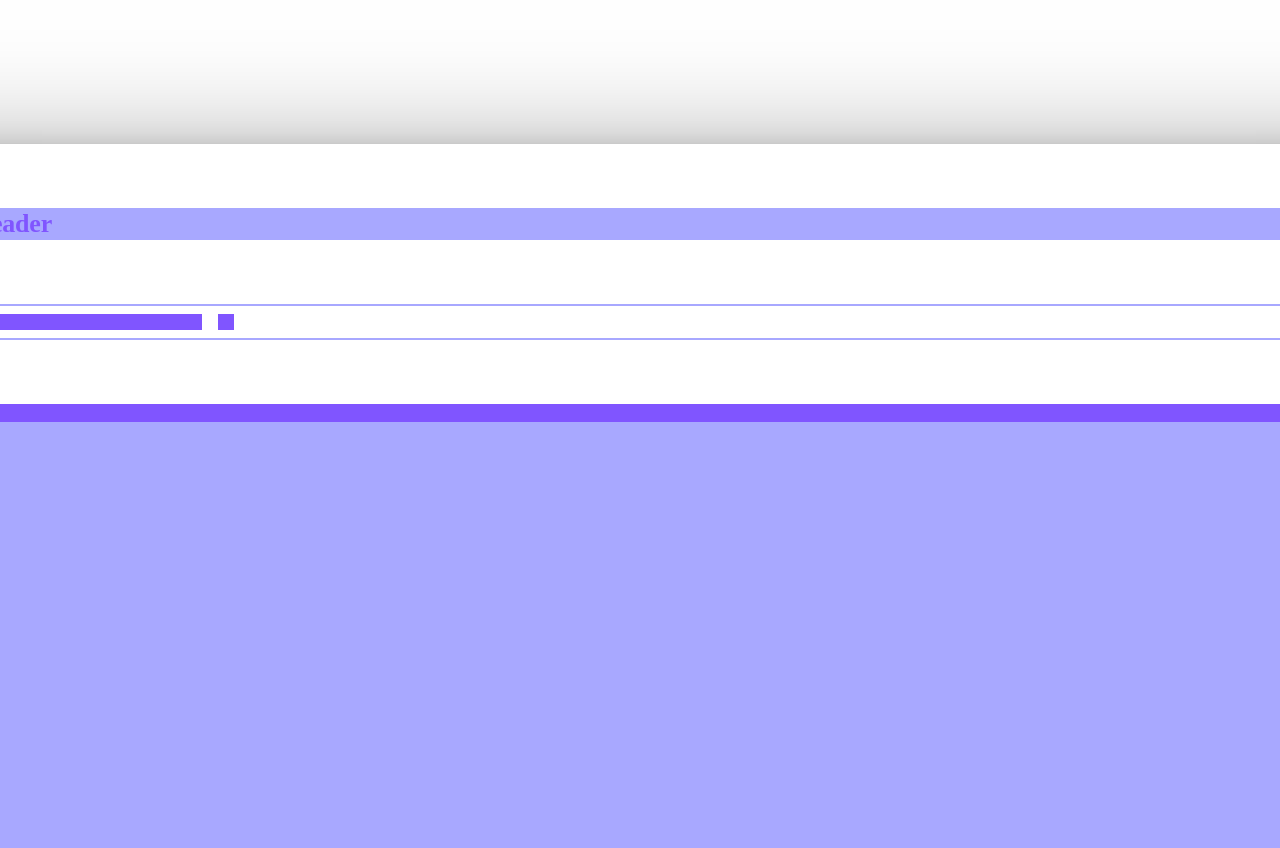
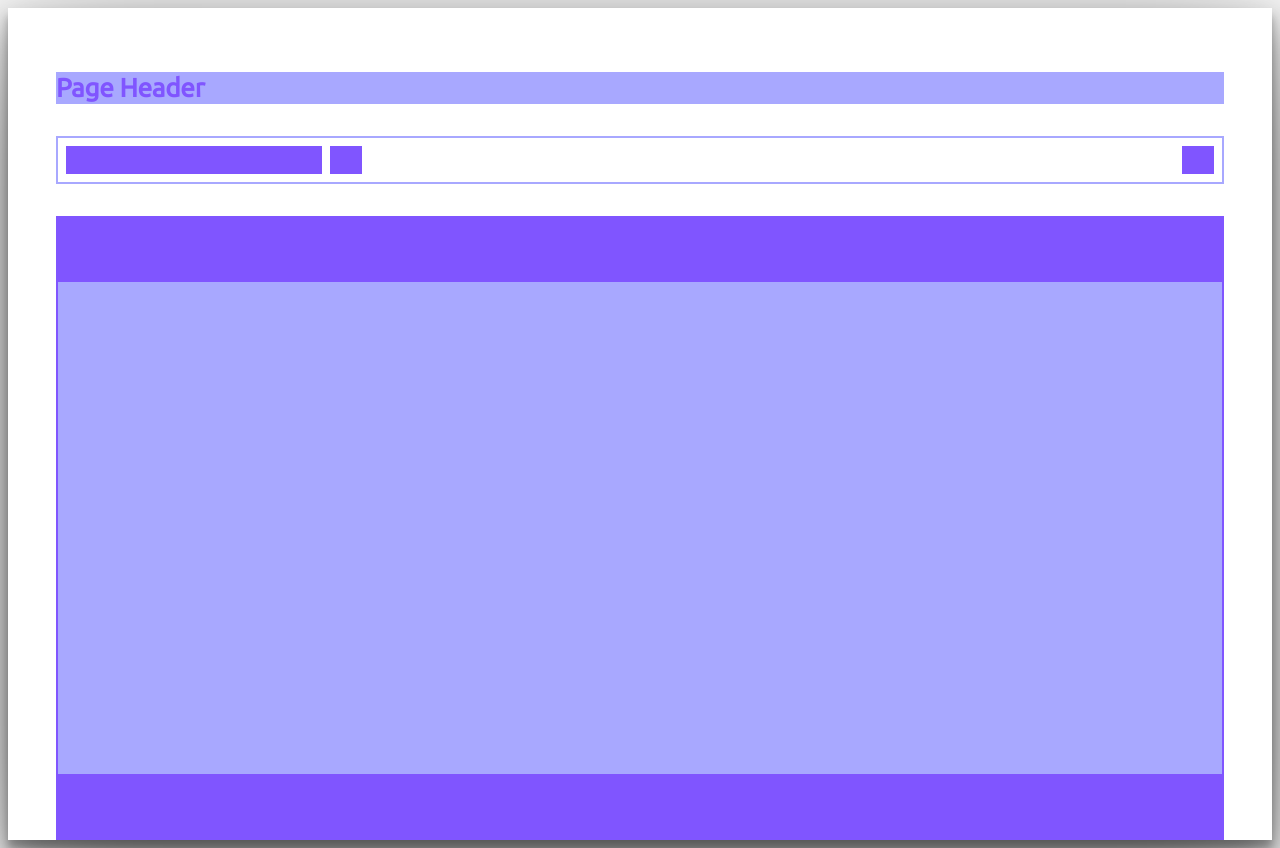
Before and after one commit to toexplainme/admin-panel, a plain HTML site: page admin-panel.html in a window 1280 px wide. Before the commit the page ends 800 px from the top, so only its background shows below. Drawn offline with Linux system fonts and the light colour scheme.

Commit message:
Added Homework 1

```diff
--- a/index.html
+++ b/admin-panel.html
@@ -1,15 +1,11 @@
-<html>
+<!DOCTYPE html>
 	<head>
-		<meta charset="utf-8">
-		<title></title>
 		<link rel="stylesheet" href="style.css">
 	</head>
 	<body>
-		<div class="store">
+		<div class="main">
 			<div class="header">
-				<div class="header__caption">
-					Page Header
-				</div>
+				Page Header
 			</div>
 
 			<div class="panel">
--- a/style.css
+++ b/style.css
@@ -1,362 +1,120 @@
+@import url(http://fonts.googleapis.com/css?family=Ubuntu);
+
 body {
-	/* .body */
-
-
-	position: absolute;
-	width: 1600px;
-	height: 784px;
-	left: calc(50% - 1600px/2);
-	top: calc(50% - 784px/2 + 128px);
-
-	/* day/white */
-
 	background: #FFFFFF;
-	box-shadow: 0px 32px 128px rgba(0, 0, 0, 0.5), 0px 16px 32px rgba(0, 0, 0, 0.34), 0px 8px 8px rgba(0, 0, 0, 0.25);
+	box-shadow: 0rem 2rem 8rem rgba(0, 0, 0, 0.5), 0rem 1rem 2rem rgba(0, 0, 0, 0.34), 0rem 0.5rem 0.5rem rgba(0, 0, 0, 0.25);
 }
 
-.store {
-	/* MainWrapper */
-
-
-	/* Auto Layout */
-
+.main {
 	display: flex;
 	flex-direction: column;
 	align-items: flex-start;
-	padding: 32px 48px 0px;
-
-	position: absolute;
-	left: 0px;
-	right: 0px;
-	top: 0px;
-	bottom: 0px;
+	padding: 2rem 3rem 0rem 3rem;
+	height: 100vh;
 }
 .header {
-	/* PageHeader / proto */
-
-
-	/* Auto Layout */
-
 	display: flex;
 	flex-direction: row;
 	align-items: flex-start;
-	padding: 0px;
-
-	position: static;
-	max-width: 1504px;
-	max-height: 32px;
-	left: calc(50% - 1504px/2);
-	top: 32px;
-
-	/* Light */
-
+	width: 100%;
+	height: 2rem;
 	background: #A8A8FF;
-
-	/* Inside Auto Layout */
-
-	flex: none;
-	order: 0;
-	align-self: stretch;
-	flex-grow: 0;
-	margin: 32px 0px;
-}
-
-.header__caption {
-	/* Page header */
-
-
-	position: static;
-	max-width: 1504px;
-	max-height: 32px;
-	left: 0px;
-	top: 0px;
-
-	/* headline */
+	margin: 2rem 0rem;
 
 	font-family: Ubuntu;
-	font-style: normal;
 	font-weight: bold;
-	font-size: 26px;
-	line-height: 32px;
-	/* identical to box height, or 123% */
-
-	letter-spacing: -0.2px;
-
-	/* Middle */
-
+	font-size: 1.625rem;
+	line-height: 2rem;
+	letter-spacing: -0.013rem;
 	color: #8055FF;
-
-
-	/* Inside Auto Layout */
-
-	flex: none;
-	order: 0;
-	flex-grow: 1;
-	margin: 0px 16px;
 }
 
 .panel {
-	/* FilterRow */
-
-
-	/* Auto Layout */
-
 	display: flex;
 	flex-direction: row;
 	justify-content: space-between;
 	align-items: flex-start;
-	padding: 8px;
-
-	position: static;
-	max-width: 1504px;
-	max-height: 48px;
-	left: calc(50% - 1504px/2);
-	top: 96px;
-
-	/* Light */
-
-	border: 2px solid #A8A8FF;
+	padding: 0.5rem;
+	height: 3rem;
+	border: 0.125rem solid #A8A8FF;
 	box-sizing: border-box;
-
-	/* Inside Auto Layout */
-
-	flex: none;
-	order: 1;
 	align-self: stretch;
-	flex-grow: 0;
-	margin: 32px 0px;
+	margin-bottom: 2rem;
 }
 
 .panel__group {
-	/* ItemGroup */
-
-
-	/* Auto Layout */
-
 	display: flex;
 	flex-direction: row;
 	align-items: flex-start;
-	padding: 0px;
-
-	position: static;
-	max-width: 296px;
-	max-height: 32px;
-	left: 8px;
-	top: 8px;
-
-
-	/* Inside Auto Layout */
-
-	flex: none;
-	order: 0;
-	flex-grow: 0;
-	margin: 0px 16px;
+	width: 18.5rem;
+	height: 100%;
 }
 
 .panel__group-search {
-	/* item */
-
-
-	/* Auto Layout */
-
 	display: flex;
 	flex-direction: row;
 	align-items: flex-start;
-	padding: 8px;
-
-	position: static;
-	width: 256px;
-	max-height: 32px;
-	left: calc(50% - 256px/2 - 20px);
-	top: 0px;
-
-	/* Middle */
-
+	width: 16rem;
+	height: 100%;
+	margin-right: 0.5rem;
 	background: #8055FF;
-
-	/* Inside Auto Layout */
-
-	flex: none;
-	order: 0;
-	flex-grow: 0;
-	margin: 0px 8px;
 }
 
 .panel__group-filters {
-	/* item */
-
-
-	/* Auto Layout */
-
 	display: flex;
 	flex-direction: row;
 	align-items: flex-start;
-	padding: 8px;
-
-	position: static;
-	max-width: 32px;
-	max-height: 32px;
-	left: calc(50% - 32px/2 + 132px);
-	top: 0px;
-
-	/* Middle */
-
+	width: 2rem;
+	height: 100%;
 	background: #8055FF;
-
-	/* Inside Auto Layout */
-
-	flex: none;
-	order: 1;
-	flex-grow: 0;
-	margin: 0px 8px;
 }
 
 .panel__loading {
-	/* item */
-
-
-	/* Auto Layout */
-
 	display: flex;
 	flex-direction: row;
 	align-items: flex-start;
-	padding: 8px;
-
-	position: static;
-	max-width: 32px;
-	max-height: 32px;
-	left: calc(50% - 32px/2 + 728px);
-	top: 8px;
-
-	/* Middle */
-
+	width: 2rem;
+	height: 100%;
 	background: #8055FF;
-
-	/* Inside Auto Layout */
-
-	flex: none;
-	order: 1;
-	flex-grow: 0;
-	margin: 0px 16px;
 }
 
 .table {
-	/* TableWrapper / proto */
-
-
-	/* Auto Layout */
-
 	display: flex;
-	flex-direction: column;
-	align-items: flex-start;
-	padding: 0px;
-
-	position: static;
-	max-width: 1504px;
-	max-height: 608px;
-	left: calc(50% - 1504px/2);
-	top: 176px;
-
-	/* Middle */
-
-	border: 2px solid #8055FF;
-	box-sizing: border-box;
-
-	/* Inside Auto Layout */
-
-	flex: none;
-	order: 2;
-	align-self: stretch;
-	flex-grow: 1;
-	margin: 32px 0px;
+    flex-direction: column;
+    align-items: flex-start;
+    border: 0.125rem solid #8055FF;
+    box-sizing: border-box;
+    align-self: stretch;
+    flex-grow: 1;
 }
 
 .table__header {
-	/* TableHeader */
-
-
-	/* Auto Layout */
-
 	display: flex;
 	flex-direction: row;
 	align-items: flex-start;
-	padding: 8px;
-
-	position: static;
-	max-width: 1504px;
-	max-height: 48px;
-	left: calc(50% - 1504px/2);
-	top: 0px;
-
-	/* Middle */
-
+	padding: 0.5rem;
+	height: 3rem;
 	background: #8055FF;
-
-	/* Inside Auto Layout */
-
-	flex: none;
-	order: 0;
 	align-self: stretch;
-	flex-grow: 0;
-	margin: 0px 0px;
 }
 
 .table__body {
-	/* TableBody */
-
-
-	/* Auto Layout */
-
 	display: flex;
 	flex-direction: row;
 	align-items: flex-start;
-	padding: 32px;
-
-	position: static;
-	max-width: 1504px;
-	max-height: 512px;
-	left: calc(50% - 1504px/2);
-	top: 48px;
-
-	/* Light */
-
+	padding: 0.5rem;
 	background: #A8A8FF;
-
-	/* Inside Auto Layout */
-
-	flex: none;
-	order: 1;
 	align-self: stretch;
 	flex-grow: 1;
-	margin: 0px 0px;
 }
 
 .table__footer {
-	/* TableFooter */
-
-
-	/* Auto Layout */
-
 	display: flex;
 	flex-direction: row;
 	align-items: flex-start;
-	padding: 8px;
-
-	position: static;
-	max-width: 1504px;
-	max-height: 48px;
-	left: calc(50% - 1504px/2);
-	top: 560px;
-
-	/* Middle */
-
+	padding: 0.5rem;
+	height: 3rem;
+	align-self: stretch;
 	background: #8055FF;
-
-	/* Inside Auto Layout */
-
-	flex: none;
-	order: 2;
 	align-self: stretch;
-	flex-grow: 0;
-	margin: 0px 0px;
 }
```
